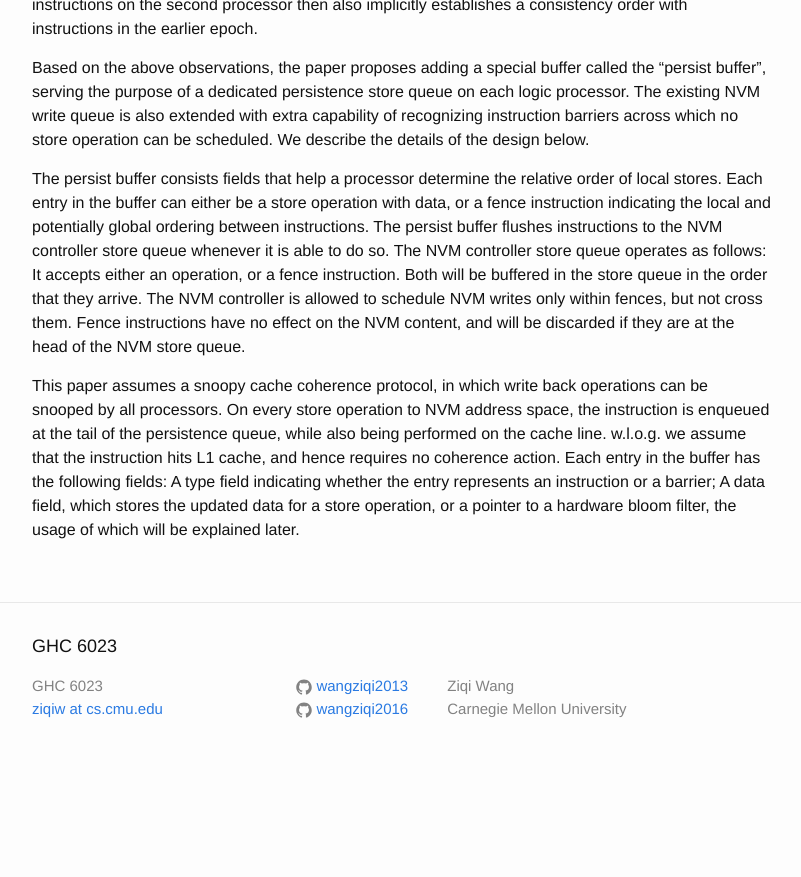
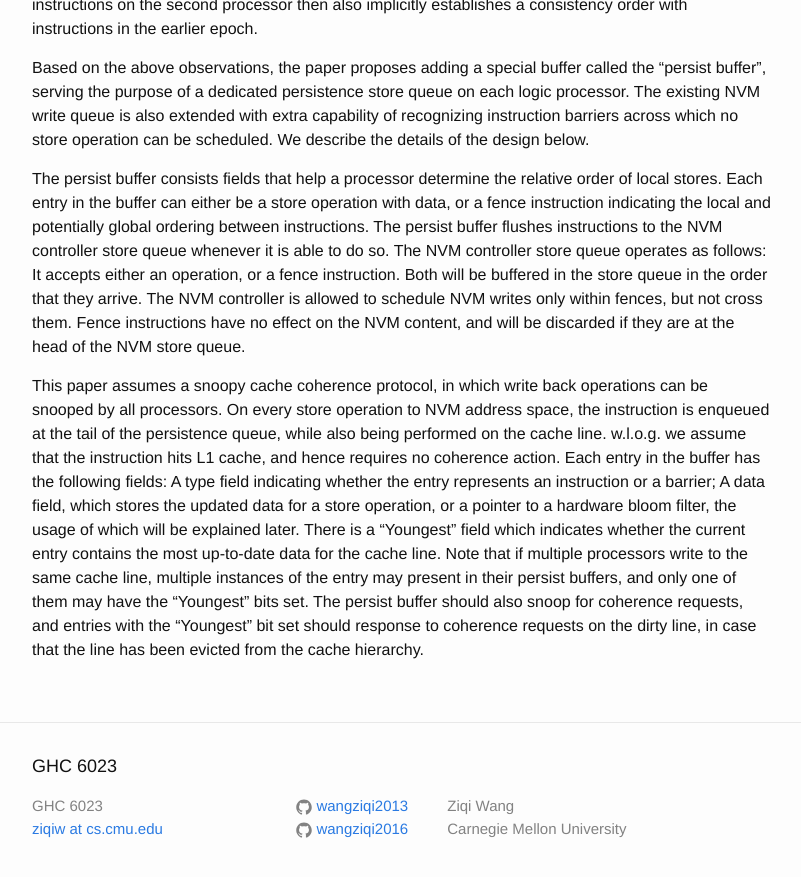
Before and after one commit to wangziqi2013/wangziqi2013.github.io, a Jekyll site: the page built from _posts/2019-01-19-delegated-persist-ordering.markdown, in a window 1280 px wide and 900 px high, scrolled down 2038 px. Shown: the top 877 px of the window, without its empty margins (238-1039 px from the left). Built offline with Jekyll 4.4.1, drawn with Linux system fonts in a browser that asks for light colours; before the commit the page ends 2818 px from its top, so only the background shows below that.

Commit message:
Working on Y bit

```diff
--- a/_posts/2019-01-19-delegated-persist-ordering.markdown
+++ b/_posts/2019-01-19-delegated-persist-ordering.markdown
@@ -91,4 +91,8 @@ On every store operation to NVM address space, the instruction is enqueued at th
 also being performed on the cache line. w.l.o.g. we assume that the instruction hits L1 cache, and hence requires no
 coherence action. Each entry in the buffer has the following fields: A type field indicating whether the entry represents
 an instruction or a barrier; A data field, which stores the updated data for a store operation, or a pointer to a hardware
-bloom filter, the usage of which will be explained later.
+bloom filter, the usage of which will be explained later. There is a "Youngest" field which indicates whether the current
+entry contains the most up-to-date data for the cache line. Note that if multiple processors write to the same cache line,
+multiple instances of the entry may present in their persist buffers, and only one of them may have the "Youngest" bits set.
+The persist buffer should also snoop for coherence requests, and entries with the "Youngest" bit set should response to
+coherence requests on the dirty line, in case that the line has been evicted from the cache hierarchy.
```
